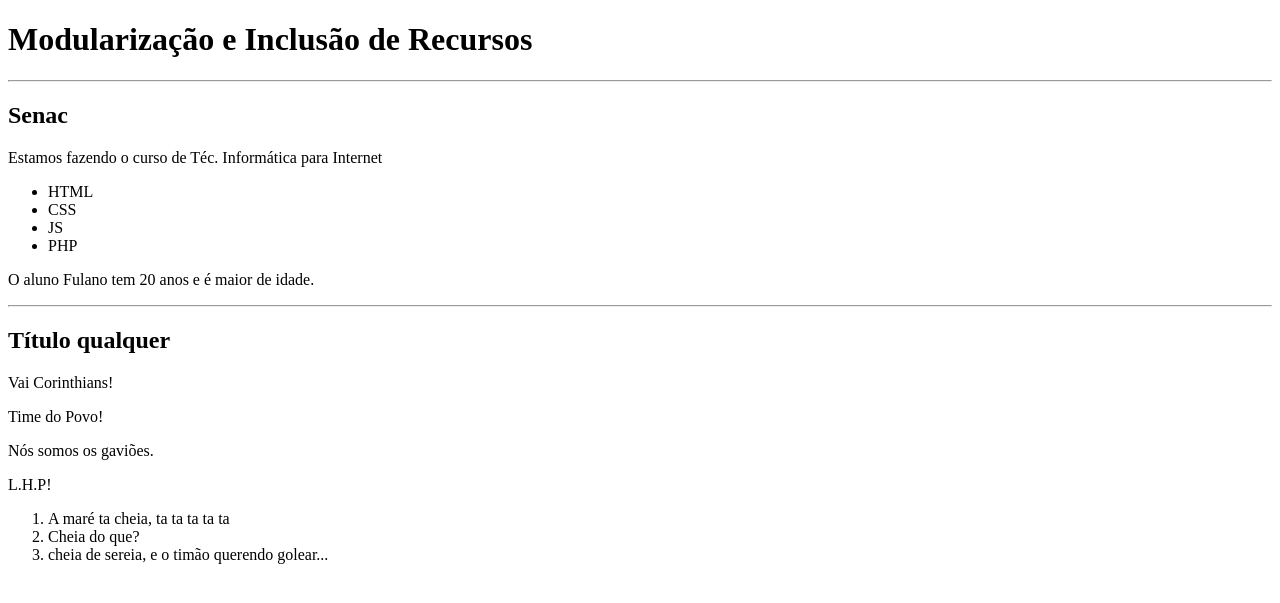
After one commit to 77bueno/aulas-php, a PHP site: page /08-include-e-require.php in a window 1280 px wide. The commit adds this page. Shown: the top 603 px of the page. Run offline with PHP 8.4, Linux system fonts and the light colour scheme.

Commit message:
Modularização e Inclusão de Recursos
include OU require

```diff
--- a/01-sintaxe-geral.php
+++ b/01-sintaxe-geral.php
@@ -1,9 +1,10 @@
+<?php include "recursos.php"; ?>
 <!DOCTYPE html>
 <html lang="pt-br">
 <head>
 <meta charset="UTF-8">
 <meta name="viewport" content="width=device-width, initial-scale=1.0">
-<title>Sintaxe Geral</title>
+<title>Sintaxe Geral - <?=ESCOLA?></title>
 
 <style>
 
--- /dev/null
+++ b/08-include-e-require.php
@@ -0,0 +1,47 @@
+<?php
+/* Fazendo a inclusão de um arquivo de recursos */
+include "recursos.php";
+/* incluse OU require
+A diferença entre eles é na forma como lidam no caso de acontecer algum erro na inclusão.
+
+Erros de carregamento com include, dão alertas (warnings)
+mas NÃO PARAM completaente a aplicação.
+
+Erros de carregamento com require, dão erro fatal (fatal error),
+e PARAM completamente a aplicação.*/
+
+?>
+<!DOCTYPE html>
+<html lang="pt-br">
+<head>
+    <meta charset="UTF-8">
+    <meta name="viewport" content="width=device-width, initial-scale=1.0">
+    <title>Modularização e Inclusão de Recursos</title>
+</head>
+<body>
+    <h1>Modularização e Inclusão de Recursos</h1>
+    <hr>
+
+    <h2> <?=ESCOLA?> </h2>
+    <p>Estamos fazendo o curso de <?=$curso?></p>
+
+<ul>
+<?php
+    foreach ( $tecnologias as $tecnologia ) {
+?>
+    <li><?=$tecnologia?></li>
+<?php
+}
+?>
+</ul>
+
+    <p>O aluno Fulano tem 20 anos e é <?=verificaIdade(20)?> de idade.</p>
+
+    <hr>
+
+    <article>
+        <h2>Título qualquer</h2>
+        <?php include "textos.php" ?>
+    </article>
+</body>
+</html>
--- /dev/null
+++ b/lista.html
@@ -0,0 +1,5 @@
+<ol>
+    <li>A maré ta cheia, ta ta ta ta ta</li>
+    <li>Cheia do que?</li>
+    <li>cheia de sereia, e o timão querendo golear...</li>
+</ol>
--- /dev/null
+++ b/recursos.php
@@ -0,0 +1,8 @@
+<?php
+define("ESCOLA", "Senac");
+$curso = "Téc. Informática para Internet";
+$tecnologias = ["HTML", "CSS", "JS", "PHP"];
+
+function verificaIdade(int $idade):string {
+    return $idade >= 18 ? "maior" : "menor";
+}
--- /dev/null
+++ b/textos.php
@@ -0,0 +1,9 @@
+<p>Vai Corinthians!</p>
+
+<p>Time do Povo!</p>
+
+<p>Nós somos os gaviões.</p>
+
+<p>L.H.P!</p>
+
+<?php require "lista.html" ?>
```
